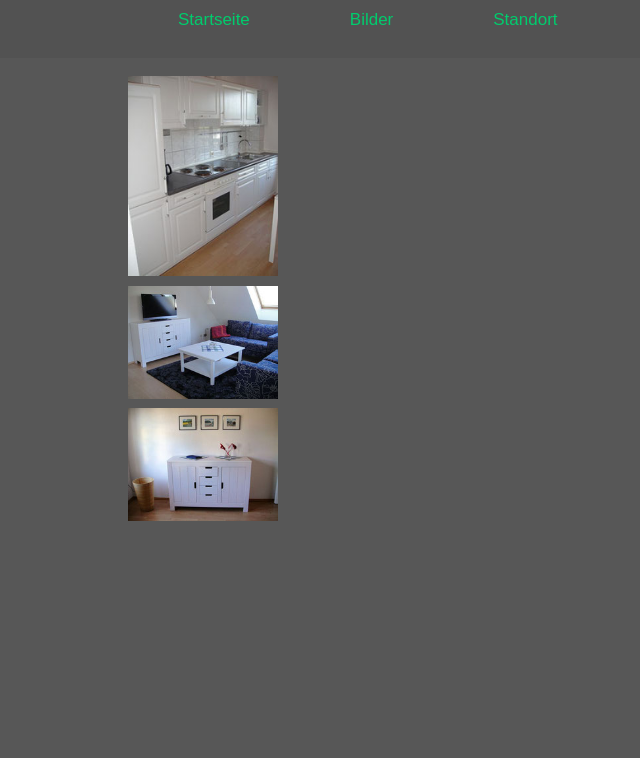
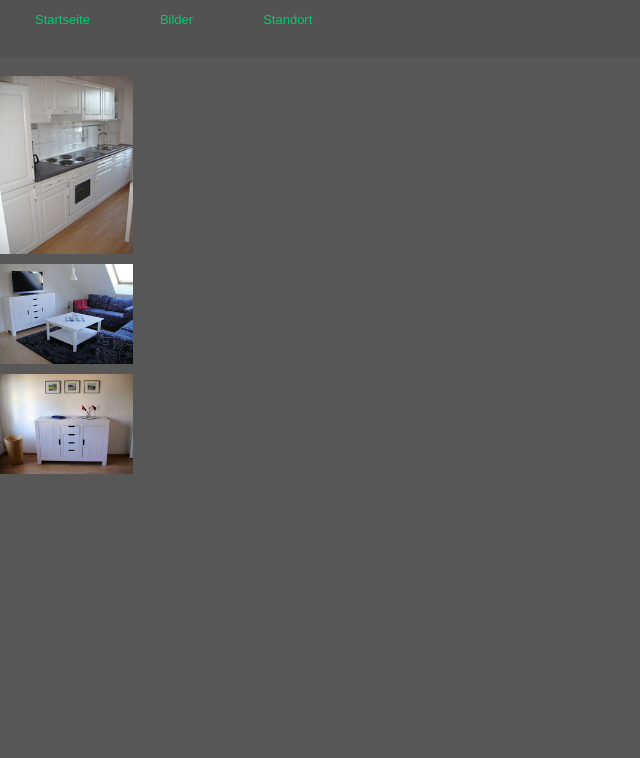
Before and after one commit to Tazeeeee/fewo-sabine, a plain HTML site: page index.html in a window 1280 px wide. Shown: the part 42-800 px from the top of the page, without its empty margins (0-640 px from the left). Drawn offline with Linux system fonts and the light colour scheme.

Commit message:
Add files via upload

```diff
--- a/style.css
+++ b/style.css
@@ -13,12 +13,12 @@ p {
 
 .wrapper {
   margin: 0 auto;
-  width: 80%;
+  width: 100%;
 }
 
 .img-kitchen {
-  width: 150px;
-  height: 200px;
+  width: 133px;
+  height: 178px;
   background-image: url(img/imgkitchen.jpg);
   background-size: contain;
   background-repeat: no-repeat;
@@ -26,8 +26,8 @@ p {
 }
 
 .img-lr {
-  width: 150px;
-  height: 112.3px;
+  width: 133px;
+  height: 100.3px;
   background-image: url(img/imglr.jpg);
   background-size: contain;
   background-repeat: no-repeat;
@@ -35,8 +35,8 @@ p {
 }
 
 .img-hw {
-  width: 150px;
-  height: 112.3px;
+  width: 133px;
+  height: 100.3px;
   background-image: url(img/imghw.jpg);
   background-size: contain;
   background-repeat: no-repeat;
@@ -62,10 +62,10 @@ ul li {
 .list li a {
   display: block;
   text-decoration: none;
-  font-size: 17px;
+  font-size: 13px;
   font-family: fantasy;
   color: #00cc6d;
-  padding: 0 50px;
+  padding: 0 35px;
 }
 
 .list li {
```
